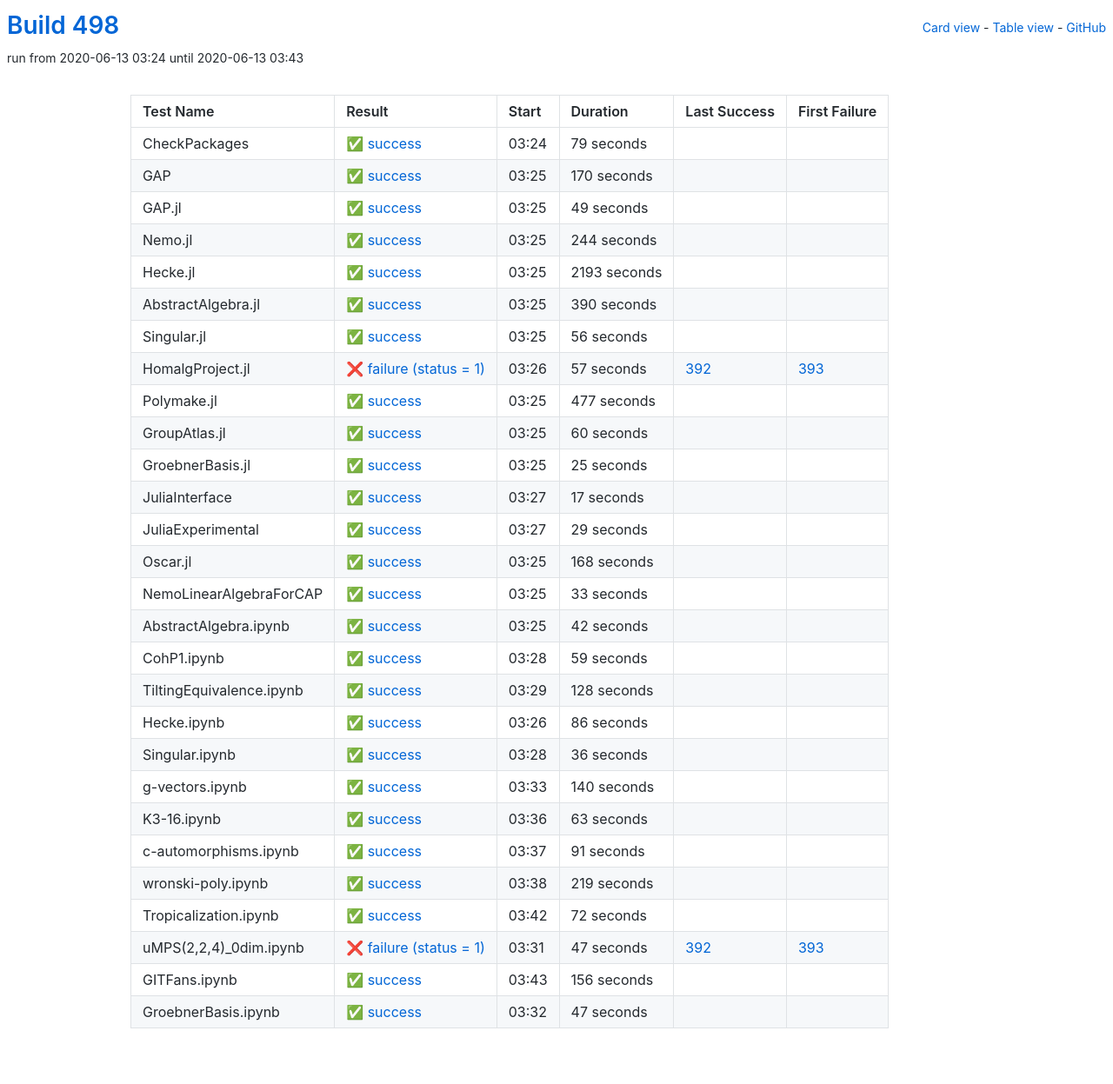
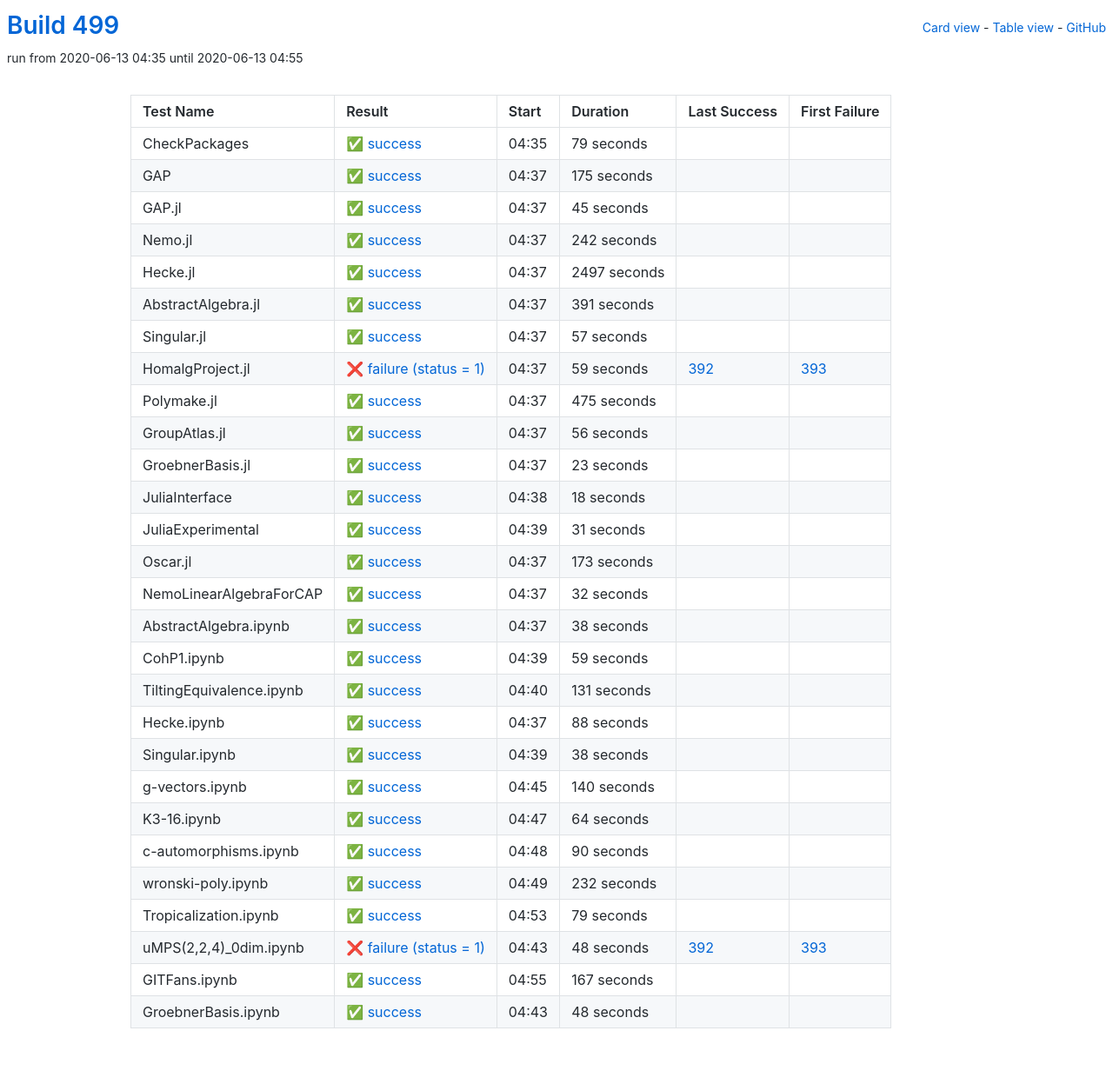
Before and after one commit to oscar-system/oscar-ci-status-1.4, a Jekyll site: the page built from table.html, in a window 1280 px wide. Shown: the whole page at 87% size. Built offline with Jekyll 4.4.1, drawn with Linux system fonts in a browser that asks for light colours.

Commit message:
Build #499

```diff
--- a/_data/ci.yml
+++ b/_data/ci.yml
@@ -1,6 +1,6 @@
 ---
-build: 498
-build_url: https://oscarci.mathematik.uni-kl.de/job/oscar-julia-1.4/498/
+build: 499
+build_url: https://oscarci.mathematik.uni-kl.de/job/oscar-julia-1.4/499/
 job: oscar-julia-1.4
 organization: oscar-system
 repo: oscar-ci-status-1.4
@@ -8,8 +8,8 @@ repourl: https://github.com/oscar-system/oscar-ci-status-1.4
 tests:
 - name: CheckPackages
   id: checkpackages
-  log: https://oscarci.mathematik.uni-kl.de/job/oscar-julia-1.4/498/artifact/logs/build-498/CheckPackages.log
-  start: 2020-06-13 03:24
+  log: https://oscarci.mathematik.uni-kl.de/job/oscar-julia-1.4/499/artifact/logs/build-499/CheckPackages.log
+  start: 2020-06-13 04:35
   success: true
   exitcode: 0
   status: success
@@ -20,68 +20,104 @@ tests:
   first_failure_url:
 - name: GAP
   id: gap
-  log: https://oscarci.mathematik.uni-kl.de/job/oscar-julia-1.4/498/artifact/logs/build-498/GAP.log
-  start: 2020-06-13 03:25
+  log: https://oscarci.mathematik.uni-kl.de/job/oscar-julia-1.4/499/artifact/logs/build-499/GAP.log
+  start: 2020-06-13 04:37
   success: true
   exitcode: 0
   status: success
-  duration: 170
+  duration: 175
   last_success: false
   last_success_url:
   first_failure: false
   first_failure_url:
 - name: GAP.jl
   id: gap-jl
-  log: https://oscarci.mathematik.uni-kl.de/job/oscar-julia-1.4/498/artifact/logs/build-498/GAP.jl.log
-  start: 2020-06-13 03:25
+  log: https://oscarci.mathematik.uni-kl.de/job/oscar-julia-1.4/499/artifact/logs/build-499/GAP.jl.log
+  start: 2020-06-13 04:37
   success: true
   exitcode: 0
   status: success
-  duration: 49
+  duration: 45
   last_success: false
   last_success_url:
   first_failure: false
   first_failure_url:
 - name: Nemo.jl
   id: nemo-jl
-  log: https://oscarci.mathematik.uni-kl.de/job/oscar-julia-1.4/498/artifact/logs/build-498/Nemo.jl.log
-  start: 2020-06-13 03:25
+  log: https://oscarci.mathematik.uni-kl.de/job/oscar-julia-1.4/499/artifact/logs/build-499/Nemo.jl.log
+  start: 2020-06-13 04:37
   success: true
   exitcode: 0
   status: success
-  duration: 244
+  duration: 242
   last_success: false
   last_success_url:
   first_failure: false
   first_failure_url:
 - name: Hecke.jl
   id: hecke-jl
-  log: https://oscarci.mathematik.uni-kl.de/job/oscar-julia-1.4/498/artifact/logs/build-498/Hecke.jl.log
-  start: 2020-06-13 03:25
+  log: https://oscarci.mathematik.uni-kl.de/job/oscar-julia-1.4/499/artifact/logs/build-499/Hecke.jl.log
+  start: 2020-06-13 04:37
   success: true
   exitcode: 0
   status: success
-  duration: 2193
+  duration: 2497
   last_success: false
   last_success_url:
   first_failure: false
   first_failure_url:
 - name: AbstractAlgebra.jl
   id: abstractalgebra-jl
-  log: https://oscarci.mathematik.uni-kl.de/job/oscar-julia-1.4/498/artifact/logs/build-498/AbstractAlgebra.jl.log
-  start: 2020-06-13 03:25
+  log: https://oscarci.mathematik.uni-kl.de/job/oscar-julia-1.4/499/artifact/logs/build-499/AbstractAlgebra.jl.log
+  start: 2020-06-13 04:37
   success: true
   exitcode: 0
   status: success
-  duration: 390
+  duration: 391
   last_success: false
   last_success_url:
   first_failure: false
   first_failure_url:
 - name: Singular.jl
   id: singular-jl
-  log: https://oscarci.mathematik.uni-kl.de/job/oscar-julia-1.4/498/artifact/logs/build-498/Singular.jl.log
-  start: 2020-06-13 03:25
+  log: https://oscarci.mathematik.uni-kl.de/job/oscar-julia-1.4/499/artifact/logs/build-499/Singular.jl.log
+  start: 2020-06-13 04:37
+  success: true
+  exitcode: 0
+  status: success
+  duration: 57
+  last_success: false
+  last_success_url:
+  first_failure: false
+  first_failure_url:
+- name: HomalgProject.jl
+  id: homalgproject-jl
+  log: https://oscarci.mathematik.uni-kl.de/job/oscar-julia-1.4/499/artifact/logs/build-499/HomalgProject.jl.log
+  start: 2020-06-13 04:37
+  success: false
+  exitcode: 1
+  status: failure
+  duration: 59
+  last_success: 392
+  last_success_url: https://oscarci.mathematik.uni-kl.de/job/oscar-julia-1.4/392/
+  first_failure: 393
+  first_failure_url: https://oscarci.mathematik.uni-kl.de/job/oscar-julia-1.4/393/
+- name: Polymake.jl
+  id: polymake-jl
+  log: https://oscarci.mathematik.uni-kl.de/job/oscar-julia-1.4/499/artifact/logs/build-499/Polymake.jl.log
+  start: 2020-06-13 04:37
+  success: true
+  exitcode: 0
+  status: success
+  duration: 475
+  last_success: false
+  last_success_url:
+  first_failure: false
+  first_failure_url:
+- name: GroupAtlas.jl
+  id: groupatlas-jl
+  log: https://oscarci.mathematik.uni-kl.de/job/oscar-julia-1.4/499/artifact/logs/build-499/GroupAtlas.jl.log
+  start: 2020-06-13 04:37
   success: true
   exitcode: 0
   status: success
@@ -90,118 +126,82 @@ tests:
   last_success_url:
   first_failure: false
   first_failure_url:
-- name: HomalgProject.jl
-  id: homalgproject-jl
-  log: https://oscarci.mathematik.uni-kl.de/job/oscar-julia-1.4/498/artifact/logs/build-498/HomalgProject.jl.log
-  start: 2020-06-13 03:26
-  success: false
-  exitcode: 1
-  status: failure
-  duration: 57
-  last_success: 392
-  last_success_url: https://oscarci.mathematik.uni-kl.de/job/oscar-julia-1.4/392/
-  first_failure: 393
-  first_failure_url: https://oscarci.mathematik.uni-kl.de/job/oscar-julia-1.4/393/
-- name: Polymake.jl
-  id: polymake-jl
-  log: https://oscarci.mathematik.uni-kl.de/job/oscar-julia-1.4/498/artifact/logs/build-498/Polymake.jl.log
-  start: 2020-06-13 03:25
+- name: GroebnerBasis.jl
+  id: groebnerbasis-jl
+  log: https://oscarci.mathematik.uni-kl.de/job/oscar-julia-1.4/499/artifact/logs/build-499/GroebnerBasis.jl.log
+  start: 2020-06-13 04:37
   success: true
   exitcode: 0
   status: success
-  duration: 477
-  last_success: false
-  last_success_url:
-  first_failure: false
-  first_failure_url:
-- name: GroupAtlas.jl
-  id: groupatlas-jl
-  log: https://oscarci.mathematik.uni-kl.de/job/oscar-julia-1.4/498/artifact/logs/build-498/GroupAtlas.jl.log
-  start: 2020-06-13 03:25
-  success: true
-  exitcode: 0
-  status: success
-  duration: 60
-  last_success: false
-  last_success_url:
-  first_failure: false
-  first_failure_url:
-- name: GroebnerBasis.jl
-  id: groebnerbasis-jl
-  log: https://oscarci.mathematik.uni-kl.de/job/oscar-julia-1.4/498/artifact/logs/build-498/GroebnerBasis.jl.log
-  start: 2020-06-13 03:25
-  success: true
-  exitcode: 0
-  status: success
-  duration: 25
+  duration: 23
   last_success: false
   last_success_url:
   first_failure: false
   first_failure_url:
 - name: JuliaInterface
   id: juliainterface
-  log: https://oscarci.mathematik.uni-kl.de/job/oscar-julia-1.4/498/artifact/logs/build-498/JuliaInterface.log
-  start: 2020-06-13 03:27
+  log: https://oscarci.mathematik.uni-kl.de/job/oscar-julia-1.4/499/artifact/logs/build-499/JuliaInterface.log
+  start: 2020-06-13 04:38
   success: true
   exitcode: 0
   status: success
-  duration: 17
+  duration: 18
   last_success: false
   last_success_url:
   first_failure: false
   first_failure_url:
 - name: JuliaExperimental
   id: juliaexperimental
-  log: https://oscarci.mathematik.uni-kl.de/job/oscar-julia-1.4/498/artifact/logs/build-498/JuliaExperimental.log
-  start: 2020-06-13 03:27
+  log: https://oscarci.mathematik.uni-kl.de/job/oscar-julia-1.4/499/artifact/logs/build-499/JuliaExperimental.log
+  start: 2020-06-13 04:39
   success: true
   exitcode: 0
   status: success
-  duration: 29
+  duration: 31
   last_success: false
   last_success_url:
   first_failure: false
   first_failure_url:
 - name: Oscar.jl
   id: oscar-jl
-  log: https://oscarci.mathematik.uni-kl.de/job/oscar-julia-1.4/498/artifact/logs/build-498/Oscar.jl.log
-  start: 2020-06-13 03:25
+  log: https://oscarci.mathematik.uni-kl.de/job/oscar-julia-1.4/499/artifact/logs/build-499/Oscar.jl.log
+  start: 2020-06-13 04:37
   success: true
   exitcode: 0
   status: success
-  duration: 168
+  duration: 173
   last_success: false
   last_success_url:
   first_failure: false
   first_failure_url:
 - name: NemoLinearAlgebraForCAP
   id: nemolinearalgebraforcap
-  log: https://oscarci.mathematik.uni-kl.de/job/oscar-julia-1.4/498/artifact/logs/build-498/NemoLinearAlgebraForCAP.log
-  start: 2020-06-13 03:25
+  log: https://oscarci.mathematik.uni-kl.de/job/oscar-julia-1.4/499/artifact/logs/build-499/NemoLinearAlgebraForCAP.log
+  start: 2020-06-13 04:37
   success: true
   exitcode: 0
   status: success
-  duration: 33
+  duration: 32
   last_success: false
   last_success_url:
   first_failure: false
   first_failure_url:
 - name: AbstractAlgebra.ipynb
   id: abstractalgebra-ipynb
-  log: https://oscarci.mathematik.uni-kl.de/job/oscar-julia-1.4/498/artifact/logs/build-498/AbstractAlgebra.ipynb.log
-  start: 2020-06-13 03:25
+  log: https://oscarci.mathematik.uni-kl.de/job/oscar-julia-1.4/499/artifact/logs/build-499/AbstractAlgebra.ipynb.log
+  start: 2020-06-13 04:37
   success: true
   exitcode: 0
   status: success
-  duration: 42
+  duration: 38
   last_success: false
   last_success_url:
   first_failure: false
   first_failure_url:
 - name: CohP1.ipynb
   id: cohp1-ipynb
-  log: https://oscarci.mathematik.uni-kl.de/job/oscar-julia-1.4/498/artifact/logs/build-498/CohP1.ipynb.log
-  start: 2020-06-13 03:28
+  log: https://oscarci.mathematik.uni-kl.de/job/oscar-julia-1.4/499/artifact/logs/build-499/CohP1.ipynb.log
+  start: 2020-06-13 04:39
   success: true
   exitcode: 0
   status: success
@@ -212,44 +212,44 @@ tests:
   first_failure_url:
 - name: TiltingEquivalence.ipynb
   id: tiltingequivalence-ipynb
-  log: https://oscarci.mathematik.uni-kl.de/job/oscar-julia-1.4/498/artifact/logs/build-498/TiltingEquivalence.ipynb.log
-  start: 2020-06-13 03:29
+  log: https://oscarci.mathematik.uni-kl.de/job/oscar-julia-1.4/499/artifact/logs/build-499/TiltingEquivalence.ipynb.log
+  start: 2020-06-13 04:40
   success: true
   exitcode: 0
   status: success
-  duration: 128
+  duration: 131
   last_success: false
   last_success_url:
   first_failure: false
   first_failure_url:
 - name: Hecke.ipynb
   id: hecke-ipynb
-  log: https://oscarci.mathematik.uni-kl.de/job/oscar-julia-1.4/498/artifact/logs/build-498/Hecke.ipynb.log
-  start: 2020-06-13 03:26
+  log: https://oscarci.mathematik.uni-kl.de/job/oscar-julia-1.4/499/artifact/logs/build-499/Hecke.ipynb.log
+  start: 2020-06-13 04:37
   success: true
   exitcode: 0
   status: success
-  duration: 86
+  duration: 88
   last_success: false
   last_success_url:
   first_failure: false
   first_failure_url:
 - name: Singular.ipynb
   id: singular-ipynb
-  log: https://oscarci.mathematik.uni-kl.de/job/oscar-julia-1.4/498/artifact/logs/build-498/Singular.ipynb.log
-  start: 2020-06-13 03:28
+  log: https://oscarci.mathematik.uni-kl.de/job/oscar-julia-1.4/499/artifact/logs/build-499/Singular.ipynb.log
+  start: 2020-06-13 04:39
   success: true
   exitcode: 0
   status: success
-  duration: 36
+  duration: 38
   last_success: false
   last_success_url:
   first_failure: false
   first_failure_url:
 - name: g-vectors.ipynb
   id: g-vectors-ipynb
-  log: https://oscarci.mathematik.uni-kl.de/job/oscar-julia-1.4/498/artifact/logs/build-498/g-vectors.ipynb.log
-  start: 2020-06-13 03:33
+  log: https://oscarci.mathematik.uni-kl.de/job/oscar-julia-1.4/499/artifact/logs/build-499/g-vectors.ipynb.log
+  start: 2020-06-13 04:45
   success: true
   exitcode: 0
   status: success
@@ -260,84 +260,84 @@ tests:
   first_failure_url:
 - name: K3-16.ipynb
   id: k3-16-ipynb
-  log: https://oscarci.mathematik.uni-kl.de/job/oscar-julia-1.4/498/artifact/logs/build-498/K3-16.ipynb.log
-  start: 2020-06-13 03:36
+  log: https://oscarci.mathematik.uni-kl.de/job/oscar-julia-1.4/499/artifact/logs/build-499/K3-16.ipynb.log
+  start: 2020-06-13 04:47
   success: true
   exitcode: 0
   status: success
-  duration: 63
+  duration: 64
   last_success: false
   last_success_url:
   first_failure: false
   first_failure_url:
 - name: c-automorphisms.ipynb
   id: c-automorphisms-ipynb
-  log: https://oscarci.mathematik.uni-kl.de/job/oscar-julia-1.4/498/artifact/logs/build-498/c-automorphisms.ipynb.log
-  start: 2020-06-13 03:37
+  log: https://oscarci.mathematik.uni-kl.de/job/oscar-julia-1.4/499/artifact/logs/build-499/c-automorphisms.ipynb.log
+  start: 2020-06-13 04:48
   success: true
   exitcode: 0
   status: success
-  duration: 91
+  duration: 90
   last_success: false
   last_success_url:
   first_failure: false
   first_failure_url:
 - name: wronski-poly.ipynb
   id: wronski-poly-ipynb
-  log: https://oscarci.mathematik.uni-kl.de/job/oscar-julia-1.4/498/artifact/logs/build-498/wronski-poly.ipynb.log
-  start: 2020-06-13 03:38
+  log: https://oscarci.mathematik.uni-kl.de/job/oscar-julia-1.4/499/artifact/logs/build-499/wronski-poly.ipynb.log
+  start: 2020-06-13 04:49
   success: true
   exitcode: 0
   status: success
-  duration: 219
+  duration: 232
   last_success: false
   last_success_url:
   first_failure: false
   first_failure_url:
 - name: Tropicalization.ipynb
   id: tropicalization-ipynb
-  log: https://oscarci.mathematik.uni-kl.de/job/oscar-julia-1.4/498/artifact/logs/build-498/Tropicalization.ipynb.log
-  start: 2020-06-13 03:42
+  log: https://oscarci.mathematik.uni-kl.de/job/oscar-julia-1.4/499/artifact/logs/build-499/Tropicalization.ipynb.log
+  start: 2020-06-13 04:53
   success: true
   exitcode: 0
   status: success
-  duration: 72
+  duration: 79
   last_success: false
   last_success_url:
   first_failure: false
   first_failure_url:
 - name: uMPS(2,2,4)_0dim.ipynb
   id: umps-2-2-4-0dim-ipynb
-  log: https://oscarci.mathematik.uni-kl.de/job/oscar-julia-1.4/498/artifact/logs/build-498/uMPS-2-2-4-_0dim.ipynb.log
-  start: 2020-06-13 03:31
+  log: https://oscarci.mathematik.uni-kl.de/job/oscar-julia-1.4/499/artifact/logs/build-499/uMPS-2-2-4-_0dim.ipynb.log
+  start: 2020-06-13 04:43
   success: false
   exitcode: 1
   status: failure
-  duration: 47
+  duration: 48
   last_success: 392
   last_success_url: https://oscarci.mathematik.uni-kl.de/job/oscar-julia-1.4/392/
   first_failure: 393
   first_failure_url: https://oscarci.mathematik.uni-kl.de/job/oscar-julia-1.4/393/
 - name: GITFans.ipynb
   id: gitfans-ipynb
-  log: https://oscarci.mathematik.uni-kl.de/job/oscar-julia-1.4/498/artifact/logs/build-498/GITFans.ipynb.log
-  start: 2020-06-13 03:43
+  log: https://oscarci.mathematik.uni-kl.de/job/oscar-julia-1.4/499/artifact/logs/build-499/GITFans.ipynb.log
+  start: 2020-06-13 04:55
   success: true
   exitcode: 0
   status: success
-  duration: 156
+  duration: 167
   last_success: false
   last_success_url:
   first_failure: false
   first_failure_url:
 - name: GroebnerBasis.ipynb
   id: groebnerbasis-ipynb
-  log: https://oscarci.mathematik.uni-kl.de/job/oscar-julia-1.4/498/artifact/logs/build-498/GroebnerBasis.ipynb.log
-  start: 2020-06-13 03:32
+  log: https://oscarci.mathematik.uni-kl.de/job/oscar-julia-1.4/499/artifact/logs/build-499/GroebnerBasis.ipynb.log
+  start: 2020-06-13 04:43
   success: true
   exitcode: 0
   status: success
-  duration: 47
+  duration: 48
   last_success: false
   last_success_url:
   first_failure: false
```
Also changed, not shown: README.md.
